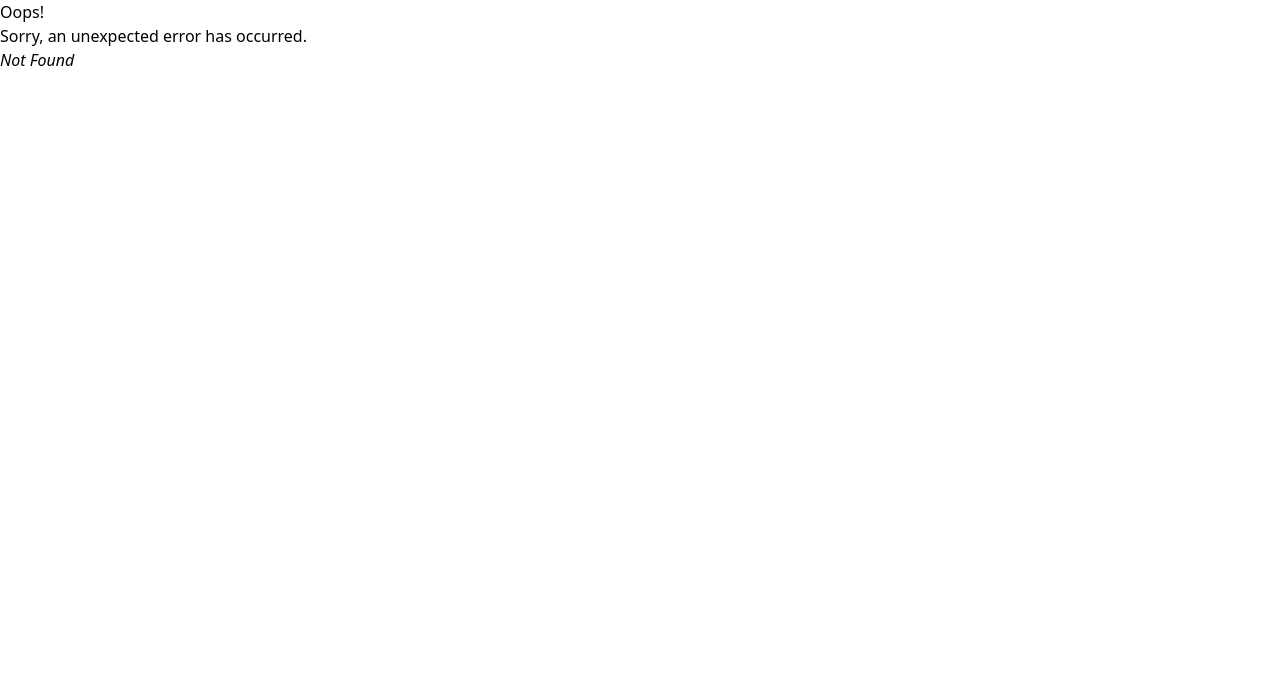
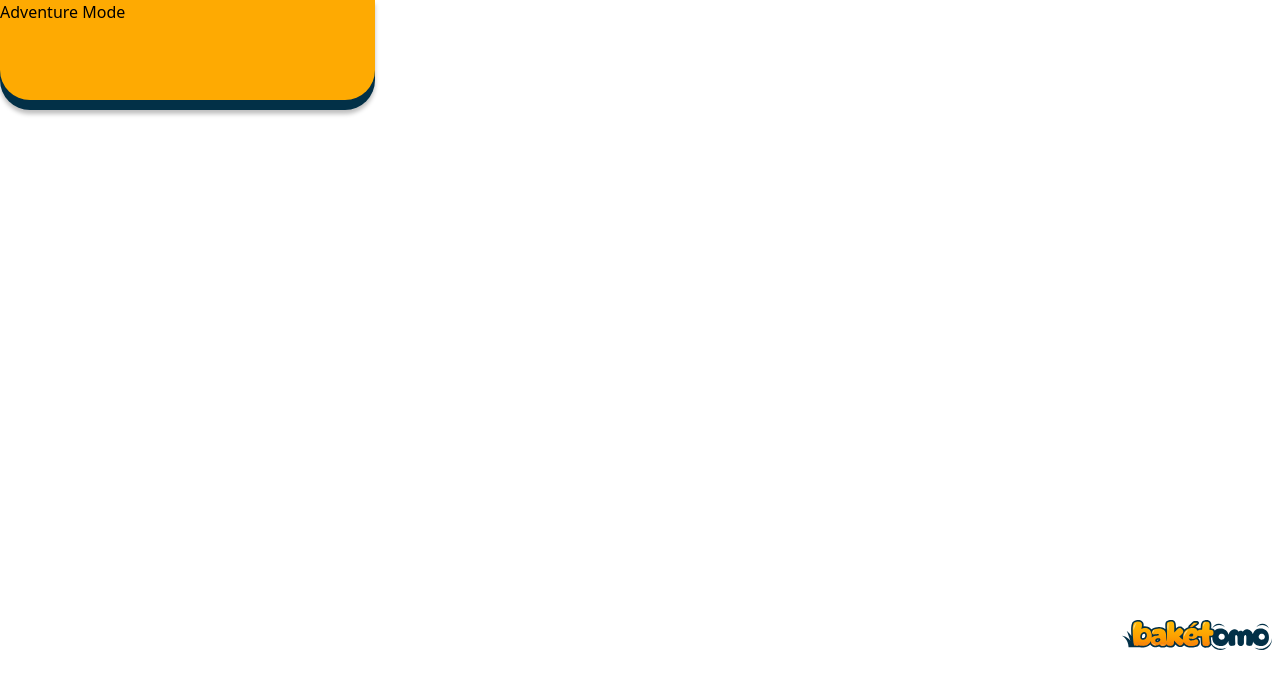
Before and after one commit to topcowmoo/futuristic-wound, a React (Vite) app in the folder client/: page /Adventure in a window 1280 px wide. Before the commit this address had no page. Shown: the top 688 px of the page. Built offline with nearby package versions, Linux system fonts and the light colour scheme.

Commit message:
I love this feature. Please don't break. Real commit miessage coming soon.

```diff
--- a/client/src/App.jsx
+++ b/client/src/App.jsx
@@ -36,38 +36,35 @@ const client = new ApolloClient({
 
 function App() {
   const location = useLocation();
-  console.log(location);
-  const [currentPage, setCurrentPage] = useState("");
-
+  const [currentPages, setCurrentPages] = useState("home");
   const excludePages = ["login", "signup", ""];
 
   useEffect(() => {
     const path = location.pathname;
-    console.log(path);
+    console.log({ path });
+    console.log({ location });
     getPageNameFromPath(path);
-    console.log(currentPage);
-  });
+  }, [location]);
 
   const getPageNameFromPath = (path) => {
     const pathParts = path.slice(1).split("/");
-    console.log(pathParts);
     const pageName = pathParts[pathParts.length - 1];
-
-    // console.log(pageName.toLowerCase());
-    // console.log(currentPage);
-    setCurrentPage(pageName.toLowerCase());
+    console.log({ pageName });
+    setCurrentPages(pageName.toLowerCase());
   };
 
   return (
     <>
       <ApolloProvider client={client}>
-        {!excludePages.includes(currentPage) && currentPage && (
-          <Header currentPage={currentPage} />
+        {!excludePages.includes(currentPages) && (
+          <Header currentPageProp={currentPages} />
         )}
         <main>
           <Outlet />
         </main>
-        <Footer currentPage={currentPage} />
+        {!excludePages.includes(currentPages) && (
+          <Footer currentPage={currentPages} />
+        )}
       </ApolloProvider>
     </>
   );
--- a/client/src/components/Header.jsx
+++ b/client/src/components/Header.jsx
@@ -3,9 +3,7 @@ import { Link } from "react-router-dom";
 
 import Navbar from "./Navbar";
 
-const Header = ({ currentPage }) => {
-  console.log(currentPage);
-  // const [pageTitle, setPageTitle] = useState("");
+const Header = ({ currentPageProp }) => {
   const pageHeaders = {
     closet: {
       title: "Monster Closet",
@@ -19,27 +17,17 @@ const Header = ({ currentPage }) => {
     starter: {
       title: "Select Your Starter",
     },
-    homes: {
-      title: "Baketomo",
-    },
-    adventures: {
+    adventure: {
       title: "Adventure Mode",
     },
   };
 
-  // useEffect(() => {
-  //   console.log({ currentPage });
-  //   setPageTitle(pageHeaders[currentPage]);
-  // }, [currentPage]);
-  const pageTitle = pageHeaders[currentPage];
+  const pageTitle = pageHeaders[currentPageProp];
 
   return (
     <header>
       <div className="w-[375px] h-[100px] shrink-0 [background:#FEAA02] rounded-[0px_0px_30px_30px] fixed">
-        <h1>{pageTitle ? pageTitle.title : "Default Title"}</h1>
-        <Link to="/homes">Home</Link>
-        <Link to="/adventures">Adventures</Link>
-        <Link to="/closet">Closet</Link>
+        <h1>{pageTitle ? pageTitle.title : ""}</h1>
       </div>
       <div className="w-[375px] h-[110px] shrink-0 [background:#023047] shadow-[0px_4px_4px_0px_rgba(0,0,0,0.25)] rounded-[0px_0px_30px_30px] fixed -z-10"></div>
     </header>
--- a/client/src/main.jsx
+++ b/client/src/main.jsx
@@ -28,7 +28,7 @@ const router = createBrowserRouter([
         element: <Login />,
       },
       {
-        path: "Homes",
+        path: "Home",
         element: <Home />,
       },
       {
@@ -36,7 +36,7 @@ const router = createBrowserRouter([
         element: <Closet />,
       },
       {
-        path: "Adventures",
+        path: "Adventure",
         element: <Adventure />,
       },
       {
--- a/client/src/pages/Adventure.jsx
+++ b/client/src/pages/Adventure.jsx
@@ -4,7 +4,6 @@ const Adventure = () => {
   return (
     <div>
       <div className="h-[620px]">
-        <Header></Header>
         <h1>Adventure</h1>
         <p>Adventure Page</p>
       </div>
--- a/client/src/pages/Home.jsx
+++ b/client/src/pages/Home.jsx
@@ -6,7 +6,6 @@ const Home = () => {
   return (
     <div>
       <div className="h-[625px]">
-        <Header></Header>
         <h1>Home</h1>
       </div>
     </div>
```
